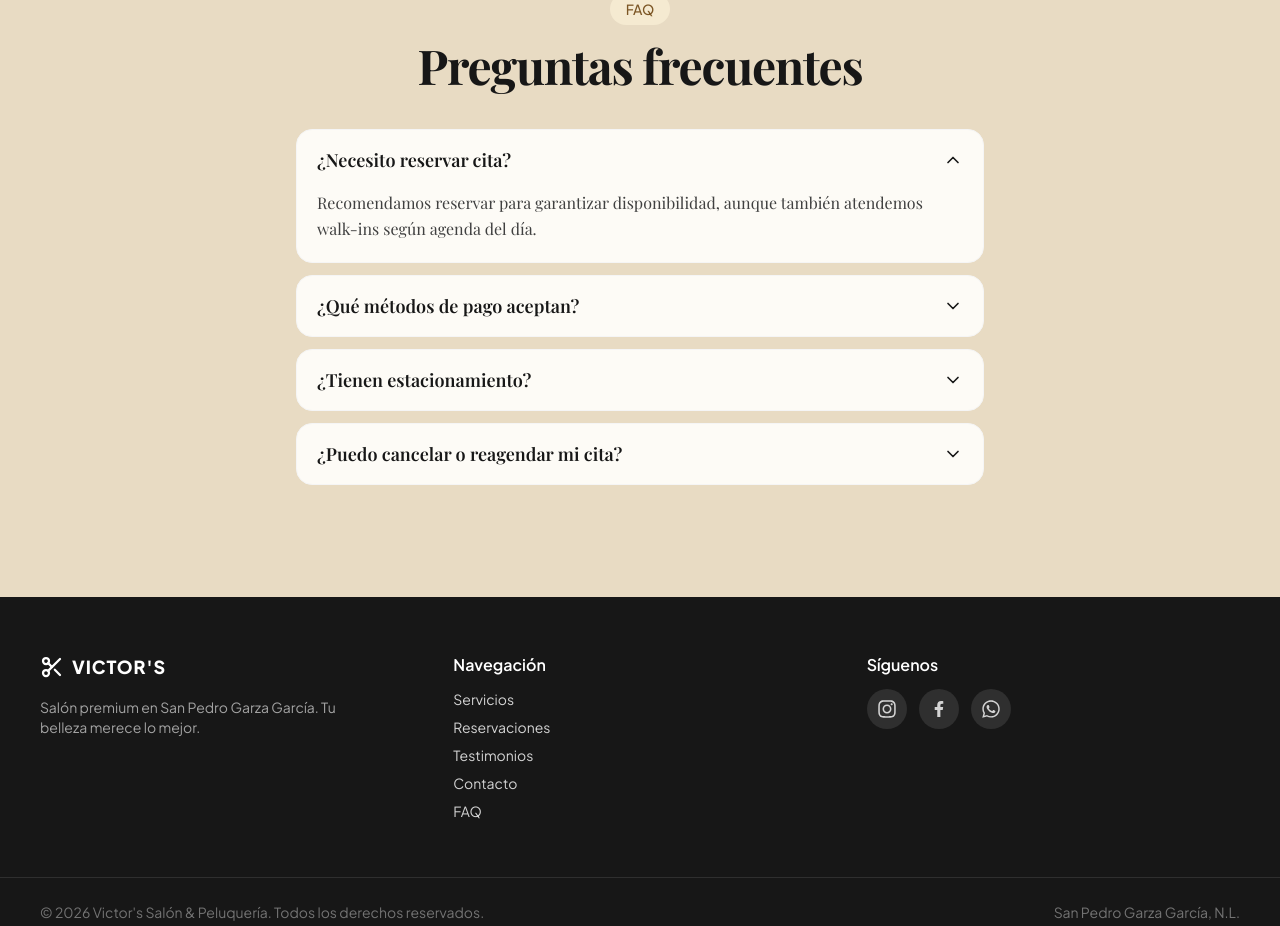
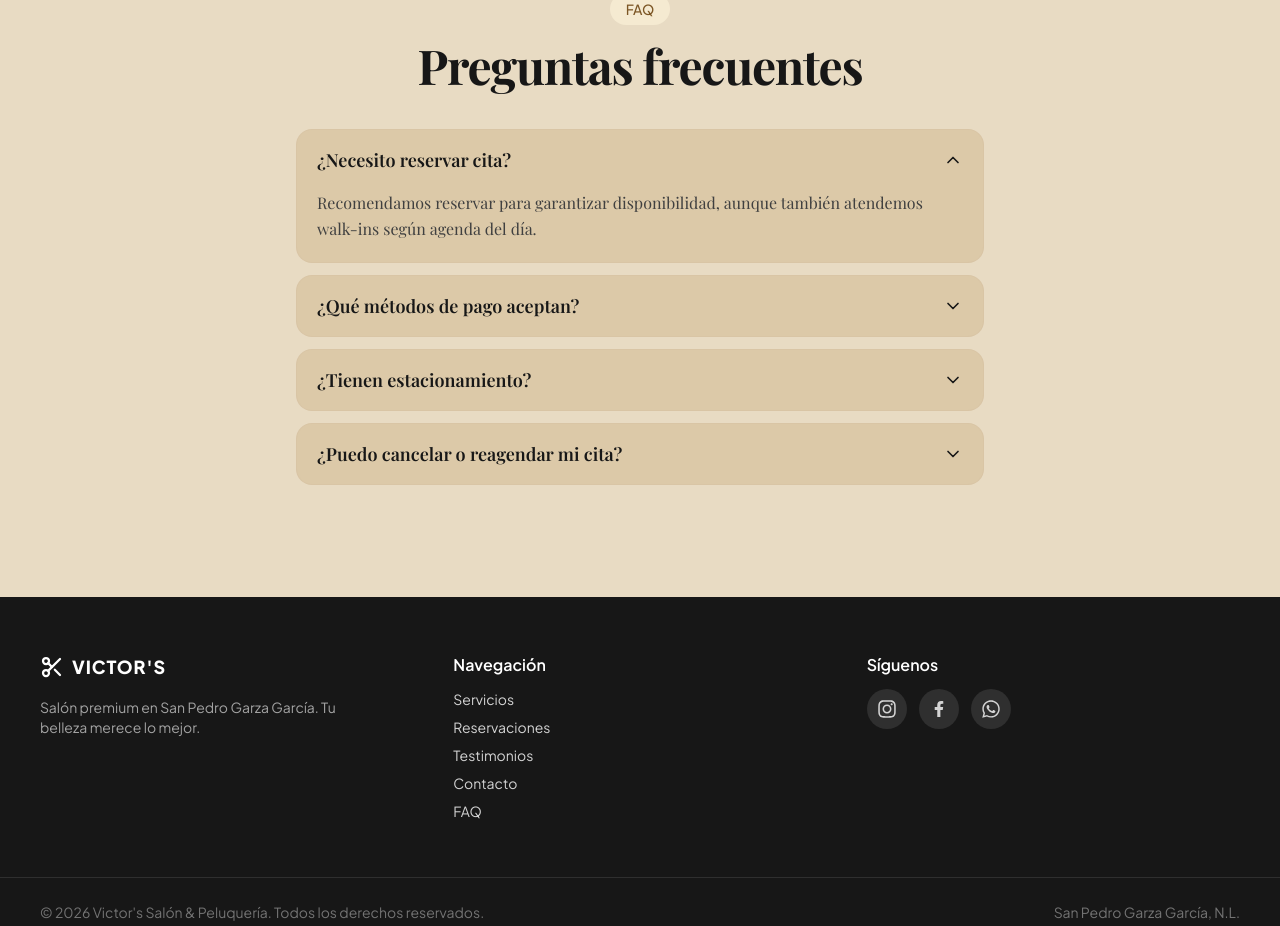
Before and after one commit to jesus03muraira/Claude, a React (Vite) app: page / in a window 1280 px wide. Shown: the part 4380-5306 px from the top of the page. Built offline with nearby package versions, Linux system fonts and the light colour scheme; a web font is replaced by a local one.

Commit message:
Tint FAQ cards a slightly darker beige for subtle contrast
https://claude.ai/code/session_012JCGphzmWJTk3usy5rXEf4

```diff
--- a/src/components/FAQ.jsx
+++ b/src/components/FAQ.jsx
@@ -35,7 +35,7 @@ export default function FAQ() {
           {faqs.map((f, i) => (
             <div
               key={f.q}
-              className="rounded-2xl border border-neutral-100 bg-cream-50 overflow-hidden"
+              className="rounded-2xl border border-[#D4BFA0]/40 bg-[#DCC9A8] overflow-hidden"
             >
               <button
                 onClick={() => setOpen(open === i ? -1 : i)}
```
